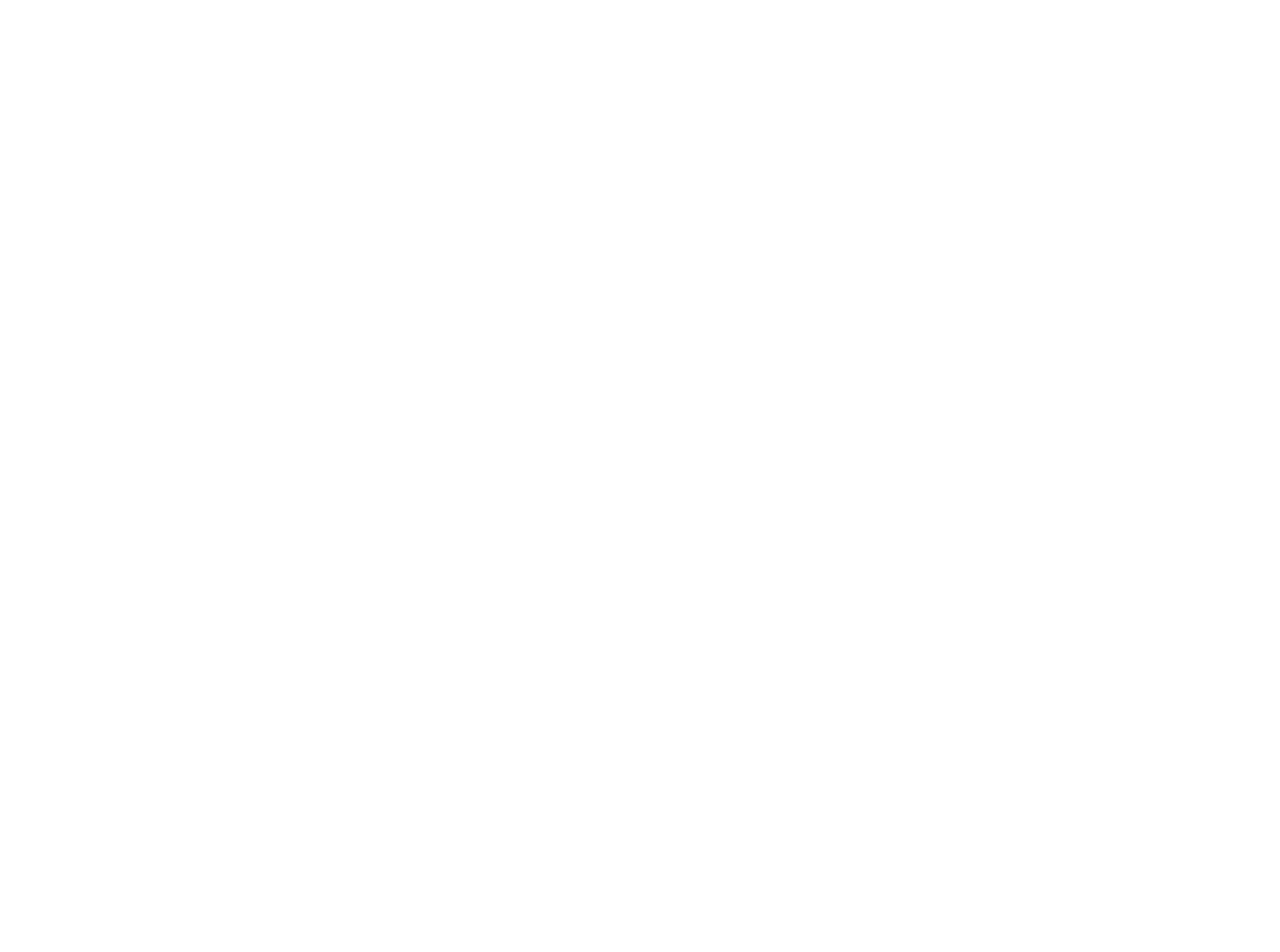
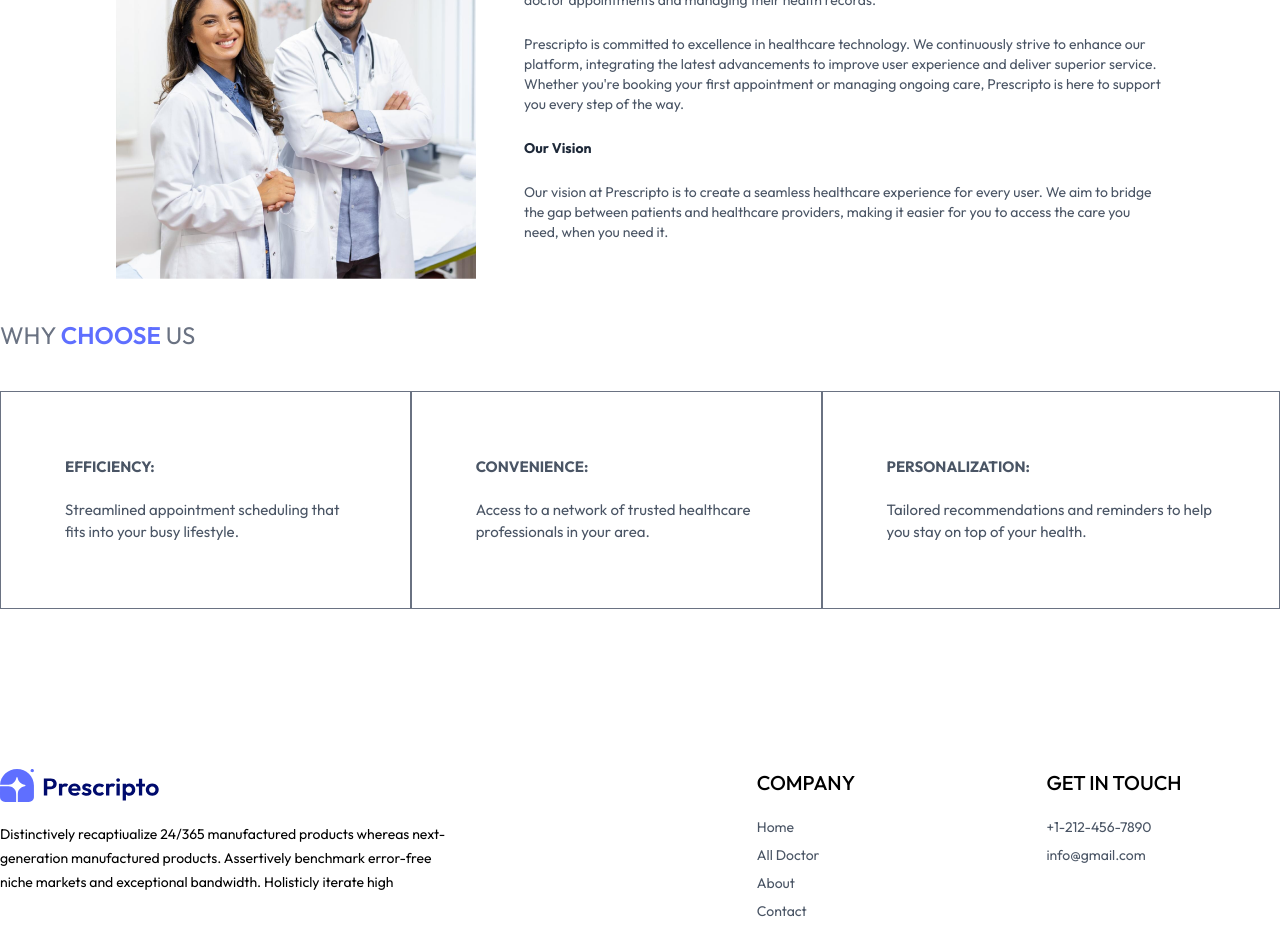
Before and after one commit to mdtayef001/Prescripto, a React (Vite) app in the folder client/: page /about in a window 1280 px wide. Before the commit this address had no page. Shown: the part 300-1252 px from the top of the page. Before the commit the page ends 800 px from the top, so only its background shows below. Built offline with nearby package versions, Linux system fonts and the light colour scheme.

Commit message:
add about page

```diff
--- a/client/src/components/Footer.jsx
+++ b/client/src/components/Footer.jsx
@@ -1,5 +1,6 @@
 import React from "react";
 import { assets } from "../assets/assets_frontend/assets";
+import { Link } from "react-router-dom";
 
 const Footer = () => {
   return (
@@ -19,10 +20,42 @@
         <div>
           <p className="text-xl font-medium mb-5 uppercase">Company</p>
           <ul className="space-y-2 text-gray-600">
-            <li>Home</li>
-            <li>About Us</li>
-            <li>Contact us</li>
-            <li>Privacy policy</li>
+            <li>
+              <Link
+                onClick={() => scrollTo(0, 0)}
+                className="hover:underline"
+                to="/"
+              >
+                Home
+              </Link>
+            </li>
+            <li>
+              <Link
+                onClick={() => scrollTo(0, 0)}
+                className="hover:underline"
+                to="/doctors"
+              >
+                All Doctor
+              </Link>
+            </li>
+            <li>
+              <Link
+                onClick={() => scrollTo(0, 0)}
+                className="hover:underline"
+                to="/about"
+              >
+                About
+              </Link>
+            </li>
+            <li>
+              <Link
+                onClick={() => scrollTo(0, 0)}
+                className="hover:underline"
+                to="/contact"
+              >
+                Contact
+              </Link>
+            </li>
           </ul>
         </div>
         {/* right */}
--- a/client/src/components/RelatedDoctors.jsx
+++ b/client/src/components/RelatedDoctors.jsx
@@ -15,7 +15,6 @@
       setRelDoc(doctorData);
     }
   }, [doctors, speciality, docID]);
-  console.log(relDoc);
 
   return (
     <section className=" my-16 text-gray-900 md:mx-10 ">
--- a/client/src/components/home/TopDoctor.jsx
+++ b/client/src/components/home/TopDoctor.jsx
@@ -20,7 +20,7 @@
         <Link to={"/doctors"}>
           <button
             onClick={() => scrollTo(0, 0)}
-            className="bg-blue-50 text-gray-600 px-12 py-3 rounded-full mt-10 cursor-pointer"
+            className="bg-primary text-white px-12 py-3 rounded-full mt-10 hover:scale-105 transition-all duration-300 cursor-pointer"
           >
             More
           </button>
--- /dev/null
+++ b/client/src/pages/About/About.jsx
@@ -0,0 +1,72 @@
+import React from "react";
+import { assets } from "../../assets/assets_frontend/assets";
+
+const About = () => {
+  return (
+    <section className="min-h-screen">
+      <div className="text-center text-2xl pt-10 text-gray-500">
+        <p>
+          ABOUT <span className="text-primary font-medium">US</span>
+        </p>
+      </div>
+      <div className="mt-10 flex flex-col justify-center md:flex-row gap-12">
+        <img className="max-w-[360px]" src={assets.about_image} alt="" />
+        <div className="flex flex-col justify-center gap-6 md:w-2/4 text-sm text-gray-600">
+          <p>
+            Welcome to Prescripto, your trusted partner in managing your
+            healthcare needs conveniently and efficiently. At Prescripto, we
+            understand the challenges individuals face when it comes to
+            scheduling doctor appointments and managing their health records.
+          </p>
+          <p>
+            Prescripto is committed to excellence in healthcare technology. We
+            continuously strive to enhance our platform, integrating the latest
+            advancements to improve user experience and deliver superior
+            service. Whether you're booking your first appointment or managing
+            ongoing care, Prescripto is here to support you every step of the
+            way.
+          </p>
+          <b className="text-gray-800">Our Vision</b>
+          <p>
+            Our vision at Prescripto is to create a seamless healthcare
+            experience for every user. We aim to bridge the gap between patients
+            and healthcare providers, making it easier for you to access the
+            care you need, when you need it.
+          </p>
+        </div>
+      </div>
+
+      <div>
+        <p className="uppercase text-2xl my-10 text-gray-500">
+          Why <span className="text-primary font-semibold">Choose</span> Us
+        </p>
+      </div>
+
+      <div className="flex flex-col md:flex-row mb-10">
+        <div className="border border-gray-500 px-10 md:px-16 py-8 sm:py-16 flex flex-col gap-5 text-[15px] hover:bg-primary hover:text-white transition-all duration-300 text-gray-600 cursor-pointer">
+          <b>EFFICIENCY:</b>
+          <p>
+            Streamlined appointment scheduling that fits into your busy
+            lifestyle.
+          </p>
+        </div>
+        <div className="border border-gray-500 px-10 md:px-16 py-8 sm:py-16 flex flex-col gap-5 text-[15px] hover:bg-primary hover:text-white transition-all duration-300 text-gray-600 cursor-pointer">
+          <b>CONVENIENCE:</b>
+          <p>
+            Access to a network of trusted healthcare professionals in your
+            area.
+          </p>
+        </div>
+        <div className="border border-gray-500 px-10 md:px-16 py-8 sm:py-16 flex flex-col gap-5 text-[15px] hover:bg-primary hover:text-white transition-all duration-300 text-gray-600 cursor-pointer">
+          <b>PERSONALIZATION:</b>
+          <p>
+            Tailored recommendations and reminders to help you stay on top of
+            your health.
+          </p>
+        </div>
+      </div>
+    </section>
+  );
+};
+
+export default About;
--- a/client/src/pages/Appointment/Appointment.jsx
+++ b/client/src/pages/Appointment/Appointment.jsx
@@ -66,12 +66,6 @@
   useEffect(() => {
     getAvailableSlots();
   }, [docInfo]);
-
-  useEffect(() => {
-    console.log(docSlots);
-  }, [docSlots]);
-
-  console.log(docInfo);
 
   if (!docInfo) return <section className="min-h-screen">Loading...</section>;
 
--- /dev/null
+++ b/client/src/pages/Contact/Contact.jsx
@@ -0,0 +1,7 @@
+import React from "react";
+
+const Contact = () => {
+  return <section className="min-h-screen"></section>;
+};
+
+export default Contact;
```
Also changed, not shown: client/src/routes/routes.jsx (+10 -0 lines).
